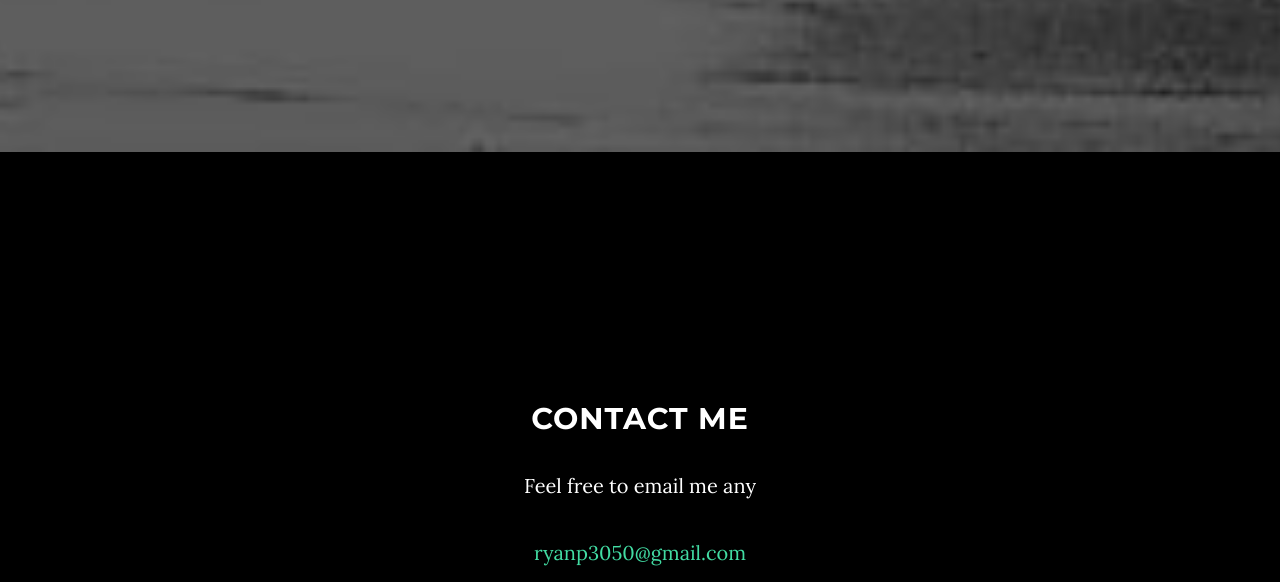
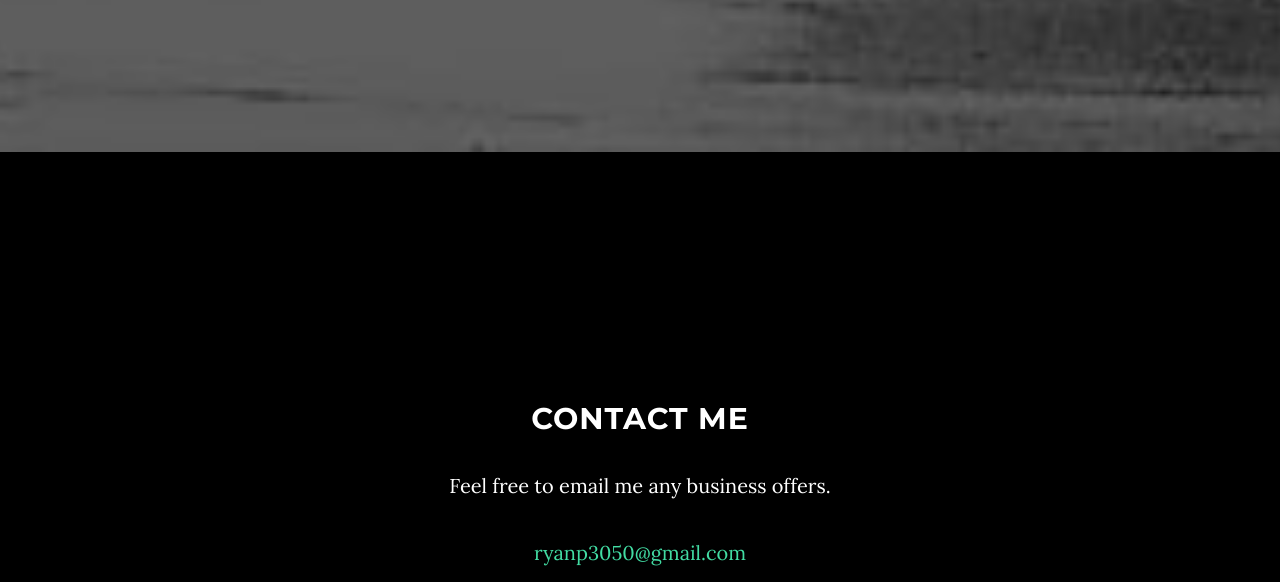
Before and after one commit to Ryanp34/Ryanp34.github.io, a website: page index.html in a window 1280 px wide. Shown: the part 3853-4435 px from the top of the page. Drawn offline with nearby package versions, Linux system fonts and the light colour scheme; some packages are replaced by stand-ins of ours.

Commit message:
contact me

```diff
--- a/index.html
+++ b/index.html
@@ -129,7 +129,7 @@
         <div class="row">
             <div class="col-lg-8 col-lg-offset-2">
                 <h2>Contact Me</h2>
-                <p>Feel free to email me any</p>
+                <p>Feel free to email me any business offers.</p>
                 <p><a href="mailto:ryanp3050@gmail.com">ryanp3050@gmail.com</a>
                 </p>
                 <ul class="list-inline banner-social-buttons">
```
